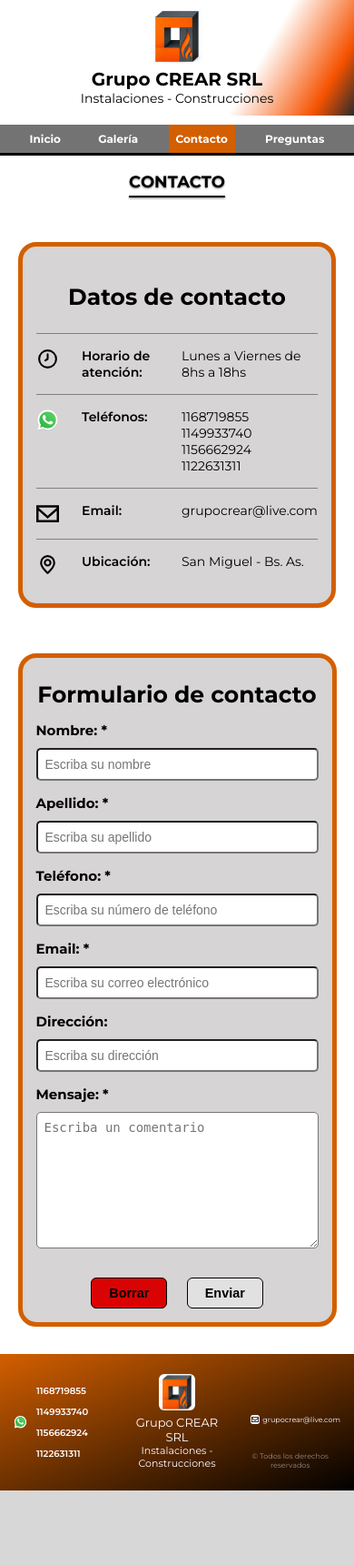
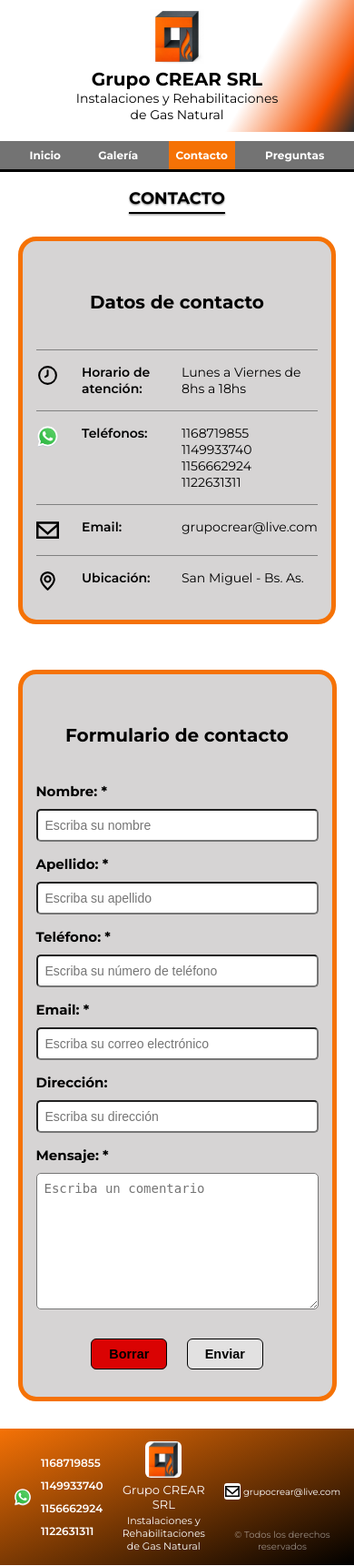
Before and after one commit to ignacionpd/grupo-crear, a PHP site: page /views/contacto.php in a window 390 px wide. Shown: the whole page at 91% size. Before the commit the page ends 1638 px from the top, so only its background shows below. Run offline with PHP 8.4, Linux system fonts and the light colour scheme.

Commit message:
Retoques CSS en títulos y logo p y span

```diff
--- a/assets/css/estilos.css
+++ b/assets/css/estilos.css
@@ -11,7 +11,7 @@
 
 :root {
     /* Definir las propiedades reutilizables */
-    --color-naranja: rgb(211, 95, 0);
+    --color-naranja: rgb(245, 114, 6);
 }
 
 @font-face {
@@ -367,7 +367,7 @@ h3 {
     width: max-content;
     margin: 15px auto;
     position: static;
-    display: block;
+    display: none;
 }
 
 .aviso_registro:empty {
@@ -2255,11 +2259,13 @@ h2 {
     .container_form {
         width: 100%;
         margin: 0 10px;
-        padding: 0 15px;
-    }
-
-    .container_form h3 {
-        margin-bottom: 0;
+        padding:15px;
+    }
+
+    .container_form h3,
+    .container_datos_contacto h3 {
+        font-size: 20px;
+        margin: 2em 0;
     }
 
     input,
@@ -2321,12 +2339,12 @@ h2 {
 
     /* Footer */
     .contenedor_footer {
-        grid-template-columns: 1fr 1fr 1fr;
+        grid-template-columns: 1fr 6fr 1fr;
     }
 
     .iconos {
-        width: 15px;
-        height: 15px;
+        width: 20px;
+        height: 20px;
     }
 
     .contacto_pie {
@@ -2335,7 +2353,7 @@ h2 {
     }
 
     .contacto_flex_row a {
-        font-size: 10px;
+        font-size: 12px;
     }
 
     .logo_pie {
@@ -2350,6 +2368,7 @@ h2 {
 
     .logo_pie div p {
         font-size: 13px;
+        margin-bottom: 3px;
     }
 
     .logo_pie div span {
@@ -2362,21 +2381,21 @@ h2 {
     }
 
     .contacto_pie_email img {
-        width: 10px;
-        height: 10px;
+        width: 18px;
+        height: 18px;
         background-color: white;
         padding: 1px;
         margin-right: 3px;
     }
 
     .contacto_pie_email a {
-        font-size: 8px;
+        font-size: 10px;
     }
 
     .aviso_legal {
         display: flex;
         justify-content: flex-end;
-        font-size: 8px;
+        font-size: 10px;
         opacity: 0.5;
         color: white;
     }
--- a/views/contacto.php
+++ b/views/contacto.php
@@ -36,7 +36,8 @@ $old = getFlash('old') ?? [];
 
                     <div class="contenedor_empresa">
                         <h1>Grupo CREAR SRL</h1>
-                        <p class="texto_logo">Instalaciones - Construcciones</p>
+                        <p class="texto_logo">Instalaciones y Rehabilitaciones</p>
+                        <p class="texto_logo">de Gas Natural</p>
                     </div>
                 </div>
             </div>
@@ -232,7 +233,8 @@ $old = getFlash('old') ?? [];
                     <img src="../assets/images/logo_simbolo.png" alt="logo Grupo CREAR SRL">
                     <div>
                         <p>Grupo CREAR SRL</p>
-                        <span>Instalaciones - Construcciones</span>
+                        <span>Instalaciones y Rehabilitaciones</span>
+                        <span>de Gas Natural</span>
                     </div>
                 </div>
 
--- a/views/galeria.php
+++ b/views/galeria.php
@@ -32,7 +32,8 @@ if (session_status() == PHP_SESSION_NONE) {
 
                     <div class="contenedor_empresa">
                         <h1>Grupo CREAR SRL</h1>
-                        <p class="texto_logo">Instalaciones - Construcciones</p>
+                        <p class="texto_logo">Instalaciones y Rehabilitaciones</p>
+                        <p class="texto_logo">de Gas Natural</p>
                     </div>
                 </div>
             </div>
@@ -125,7 +126,8 @@ if (session_status() == PHP_SESSION_NONE) {
                     <img src="../assets/images/logo_simbolo.png" alt="logo Grupo CREAR SRL">
                     <div>
                         <p>Grupo CREAR SRL</p>
-                        <span>Instalaciones - Construcciones</span>
+                        <span>Instalaciones y Rehabilitaciones</span>
+                        <span>de Gas Natural</span>
                     </div>
                 </div>
 
--- a/views/preguntas_frecuentes.php
+++ b/views/preguntas_frecuentes.php
@@ -32,7 +32,8 @@ if (session_status() == PHP_SESSION_NONE) {
 
                     <div class="contenedor_empresa">
                         <h1>Grupo CREAR SRL</h1>
-                        <p class="texto_logo">Instalaciones - Construcciones</p>
+                        <p class="texto_logo">Instalaciones y Rehabilitaciones</p>
+                        <p class="texto_logo">de Gas Natural</p>
                     </div>
                 </div>
             </div>
@@ -196,7 +197,8 @@ if (session_status() == PHP_SESSION_NONE) {
                     <img src="../assets/images/logo_simbolo.png" alt="logo Grupo CREAR SRL">
                     <div>
                         <p>Grupo CREAR SRL</p>
-                        <span>Instalaciones - Construcciones</span>
+                        <span>Instalaciones y Rehabilitaciones</span>
+                        <span>de Gas Natural</p>
                     </div>
                 </div>
 
--- a/views/user/empleados.php
+++ b/views/user/empleados.php
@@ -54,7 +54,8 @@ $datos = $_SESSION['datos'] ?? [];
 
                     <div class="contenedor_empresa">
                         <h1>Grupo CREAR SRL</h1>
-                        <p class="texto_logo">Instalaciones - Construcciones</p>
+                        <p class="texto_logo">Instalaciones y Rehabilitaciones</p>
+                        <p class="texto_logo">de Gas Natural</p>
                     </div>
                 </div>
             </div>
@@ -345,7 +346,8 @@ $datos = $_SESSION['datos'] ?? [];
                     <img src="../../assets/images/logo.png" alt="logo Grupo CREAR SRL">
                     <div>
                         <p>Grupo CREAR SRL</p>
-                        <span>Instalaciones - Construcciones</span>
+                        <span>Instalaciones y Rehabilitaciones</span>
+                        <span>de Gas Natural</span>
                     </div>
                 </div>
 
--- a/views/user/login.php
+++ b/views/user/login.php
@@ -37,7 +37,8 @@ if (isset($_SESSION['user_data'])) {
 
                     <div class="contenedor_empresa">
                         <h1>Grupo CREAR SRL</h1>
-                        <p class="texto_logo">Instalaciones - Construcciones</p>
+                        <p class="texto_logo">Instalaciones y Rehabilitaciones</p>
+                        <p class="texto_logo">de Gas Natural</p>
                     </div>
                 </div>
             </div>
@@ -129,7 +130,8 @@ if (isset($_SESSION['user_data'])) {
                     <img src="../../assets/images/logo.png" alt="logo Grupo CREAR SRL">
                     <div>
                         <p>Grupo CREAR SRL</p>
-                        <span>Instalaciones - Construcciones</span>
+                        <span>Instalaciones y Rehabilitaciones</span>
+                        <span>de Gas Natural</span>
                     </div>
                 </div>
 
--- a/views/user/perfil.php
+++ b/views/user/perfil.php
@@ -41,7 +41,8 @@ $user = consultarDatos();
 
                     <div class="contenedor_empresa">
                         <h1>Grupo CREAR SRL</h1>
-                        <p class="texto_logo">Instalaciones - Construcciones</p>
+                        <p class="texto_logo">Instalaciones y Rehabilitaciones</p>
+                        <p class="texto_logo">de Gas Natural</p>
                     </div>
                 </div>
             </div>
@@ -190,7 +191,8 @@ $user = consultarDatos();
                     <img src="../../assets/images/logo.png" alt="logo Grupo CREAR SRL">
                     <div>
                         <p>Grupo CREAR SRL</p>
-                        <span>Instalaciones - Construcciones</span>
+                        <span>Instalaciones y Rehabilitaciones</span>
+                        <span>de Gas Natural</span>
                     </div>
                 </div>
 
--- a/views/user/usuarios.php
+++ b/views/user/usuarios.php
@@ -52,7 +52,8 @@ try {
 
                     <div class="contenedor_empresa">
                         <h1>Grupo CREAR SRL</h1>
-                        <p class="texto_logo">Instalaciones - Construcciones</p>
+                        <p class="texto_logo">Instalaciones y Rehabilitaciones</p>
+                        <p class="texto_logo">de Gas Natural</p>
                     </div>
                 </div>
             </div>
@@ -305,7 +306,8 @@ try {
                     <img src="../../assets/images/logo.png" alt="logo Grupo CREAR SRL">
                     <div>
                         <p>Grupo CREAR SRL</p>
-                        <span>Instalaciones - Construcciones</span>
+                        <span>Instalaciones y Rehabilitaciones</span>
+                        <span>de Gas Natural</span>
                     </div>
                 </div>
 
```
Also changed, not shown: other parts of assets/css/estilos.css (+23 -7 lines).
